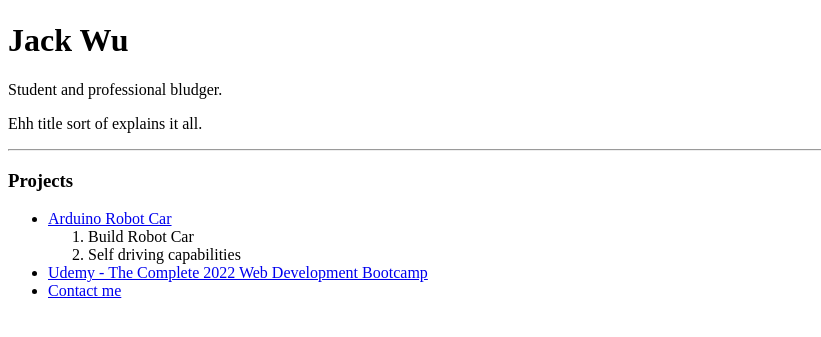
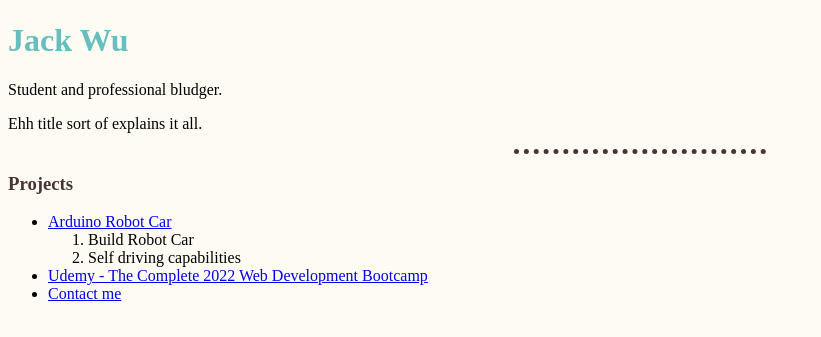
Before and after one commit to JackWU783/cv, a plain HTML site: page index.html in a window 1280 px wide. Shown: the part 311-648 px from the top of the page, without its empty margins (0-821 px from the left). Drawn offline with Linux system fonts and the light colour scheme.

Commit message:
added css style

```diff
--- a/index.html
+++ b/index.html
@@ -3,6 +3,8 @@
     <head>
         <meta charset="utf-8" >
         <title>Jack's Site</title>
+
+        <link rel="stylesheet" href="styles/styles.css">
     </head>
 
     <body>
--- /dev/null
+++ b/styles/styles.css
@@ -0,0 +1,19 @@
+body {
+    background-color: #FEFBF3;
+}
+
+hr {
+    width: 20%;
+    border-style: none;
+    border-top-style: dotted;
+    border-width: 5px;
+    border-color: #483434;
+}
+
+h1 {
+    color: #66bfbf;
+}
+
+h3 {
+    color: #483434;
+}
```
Also changed, not shown: contact.html (+2 -0 lines), projects/robotCarProject.html (+2 -0 lines), projects/webDevProject.html (+2 -0 lines).
